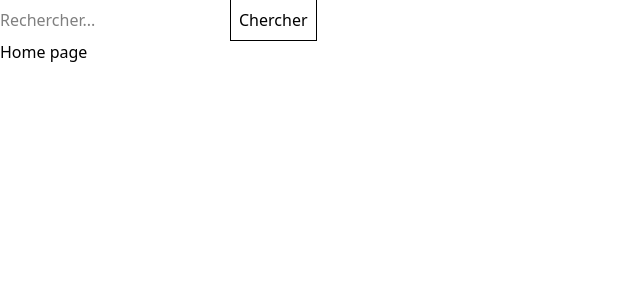
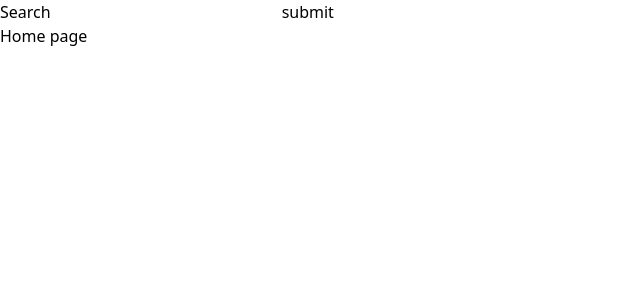
Before and after one commit to axelhri/angular-e-commerce, an Angular app: page / in a window 1280 px wide. Shown: the top 300 px of the page, without its empty margins (0-640 px from the left). Built offline with nearby package versions, Linux system fonts and the light colour scheme.

Commit message:
refactor: refined search method

```diff
--- a/src/app/shared/ui/navbar.component.html
+++ b/src/app/shared/ui/navbar.component.html
@@ -1,8 +1,5 @@
-<nav>
-  <form [formGroup]="searchForm" (ngSubmit)="onSearch()">
-    <input formControlName="search" type="text" placeholder="Rechercher...">
-    <button type="submit" class="outline-1 p-2">
-      Chercher
-    </button>
-  </form>
-</nav>
+<form [formGroup]="searchForm" (ngSubmit)="onSearch()">
+  <label for="search">Search</label>
+  <input id="search" formControlName="search" type="text" />
+  <button type="submit">submit</button>
+</form>
--- a/src/app/shared/ui/navbar.component.ts
+++ b/src/app/shared/ui/navbar.component.ts
@@ -9,18 +9,17 @@ import { Router } from '@angular/router';
   templateUrl: './navbar.component.html',
 })
 export class NavbarComponent {
+  private readonly router = inject(Router);
+
   readonly searchForm = new FormGroup({
     search: new FormControl('', { nonNullable: true }),
   });
-  private readonly router = inject(Router);
 
-  onSearch() {
-    const term = this.searchForm.controls.search.value.trim();
+  onSearch(): void {
+    const search = this.searchForm.controls.search.value.trim() || null;
+
     this.router.navigate(['/products'], {
-      queryParams: {
-        search: term || null,
-        page: 0,
-      },
+      queryParams: { search, page: 0 },
       queryParamsHandling: 'merge',
     });
   }
```
